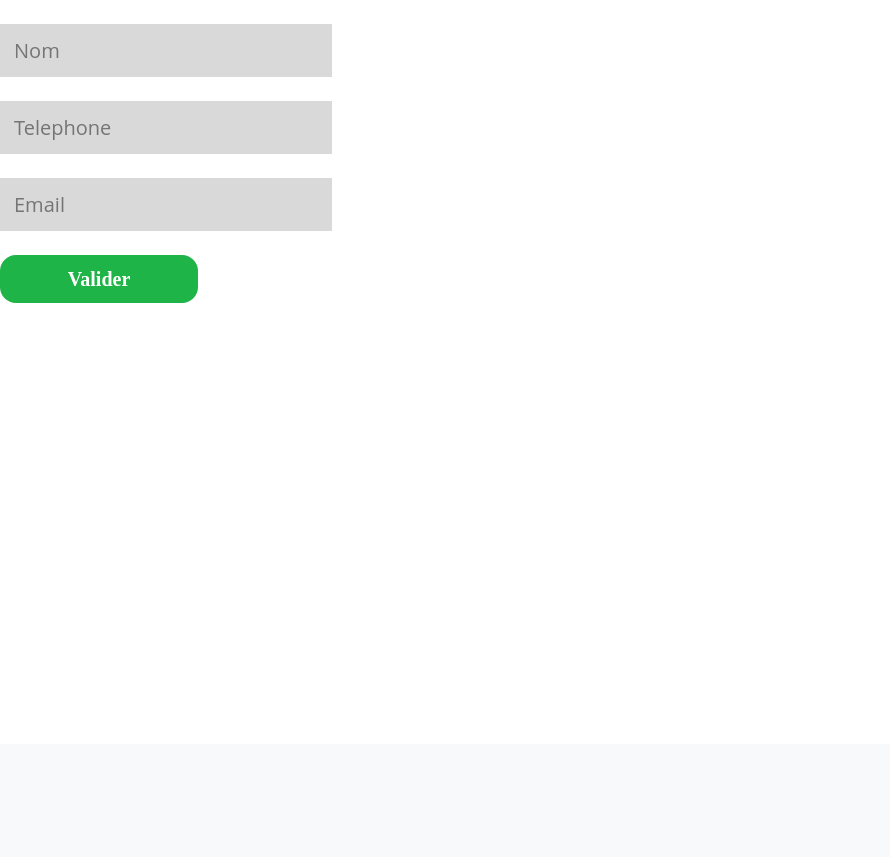
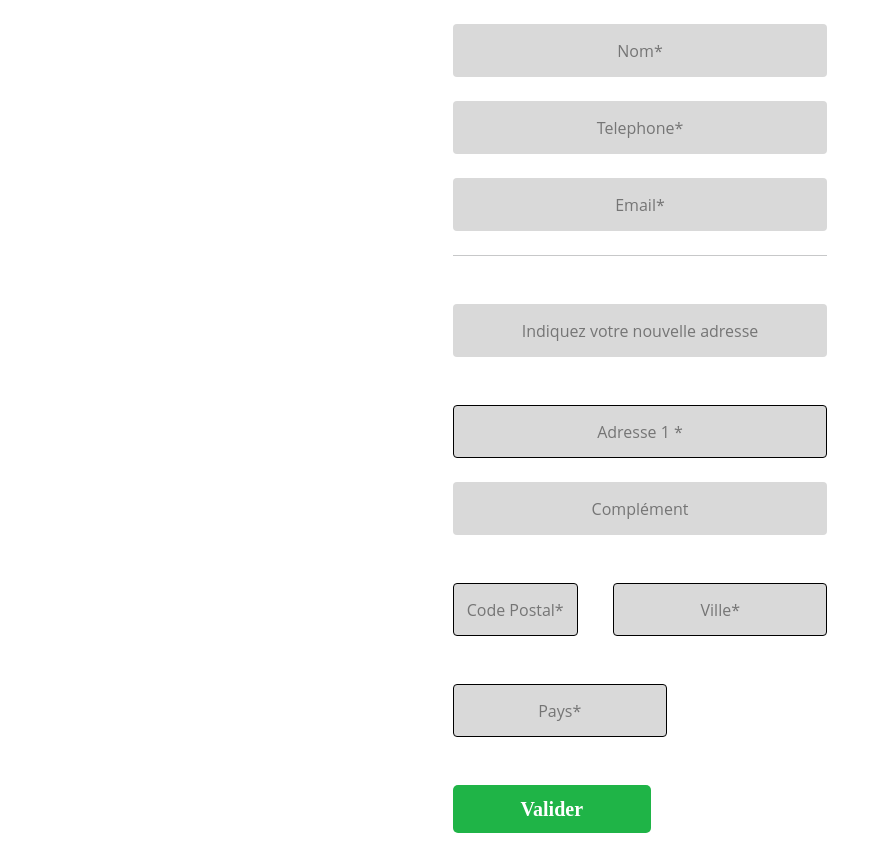
Before and after one commit to AnTh0Ny77/myRecode, a PHP site: the page made by public/templates/client.html.twig in a window 1280 px wide. Shown: the part 56-913 px from the top of the page, without its empty margins (0-890 px from the left). Before the commit the page ends 359 px from the top, so only its background shows below. Run offline with PHP 8.4, Linux system fonts and the light colour scheme; the template is opened without the code that fills it, so the values that code supplies are empty; some libraries are stand-ins or nearby versions; some web fonts are replaced.

Commit message:
adress setting

```diff
--- a/config.json
+++ b/config.json
@@ -3,7 +3,7 @@
         "url": "/myRecode"
     },
     "AuthService": {
-        "url": "http://localhost"
+        "url": "http://localhost:8080"
     }
 
 }
--- a/index.php
+++ b/index.php
@@ -34,7 +34,7 @@ switch ($globalRequest){
         echo home::index();
         break;
 
-    case $config->base->url.'/client/update'.$getData:
+    case $config->base->url.'/client'.$getData:
         echo client::update();
         break;
 
--- a/public/css/base.css
+++ b/public/css/base.css
@@ -6,7 +6,7 @@
     width: 198px;
     height: 48px;
     background: #1FB447;
-    border-radius: 16px;
+    border-radius: 5px;
     border: none;
     color: #FFFFFF;
     font-family: 'Open Sans Hebrew';
@@ -21,7 +21,7 @@
     width: 198px;
     height: 48px;
     background: #1FB447;
-    border-radius: 16px;
+    border-radius: 5px;
     cursor: pointer;
     color: #FFFFFF;
     border: none;
@@ -49,6 +49,70 @@
     color: rgba(54, 54, 54, 0.6);
     background: #D9D9D9;
 }
+.touch{
+    cursor: pointer;
+}
+
+
+.input-myRecode{
+    border: none;
+    font-family: 'Open Sans';
+    font-style: normal;
+    height: 53px;
+    font-weight: 400;
+    line-height: 27px;
+    text-align: center;
+
+
+    color: rgba(54, 54, 54, 0.6);
+    background: #D9D9D9;
+    border-radius: 4px;
+}
+
+.input-myRecode-disabled{
+    border: 1px;
+    border-style: solid;
+    border-color: #000000;
+    font-family: 'Open Sans';
+    font-style: normal;
+    height: 53px;
+    font-weight: 400;
+    line-height: 27px;
+    text-align: center;
+    color: rgba(70, 69, 69, 0.6);
+    background: #D9D9D9;
+    border-radius: 4px;
+}
+
+
+.pac-container {
+    background-color: #D9D9D9;
+
+    border-radius: 2px;
+    border-top: 1px solid #d9d9d9;
+    font-family: Arial, sans-serif;
+    box-shadow: 0 2px 6px rgba(0, 0, 0, 0.3);
+    -moz-box-sizing: border-box;
+    -webkit-box-sizing: border-box;
+    box-sizing: border-box;
+    overflow: hidden
+}
+
+.pac-container:after {
+    background-image: none !important;
+    height: 0px;
+}
+
+.input-myRecode:focus{
+
+    outline: none !important;
+    border:1px solid #1FB447;
+}
+
+.input-myRecode-disabled:focus{
+    outline: none !important;
+    cursor: not-allowed;
+}
 
 .input-myRecode-text:focus{
     outline: none;
@@ -61,12 +125,12 @@
     text-align: left;
 }
 
-input[type="email"]{
+/* input[type="email"]{
     text-align: center;
 }
 input[type="text"] {
     text-align: right;
-}
+} */
 
 .wrapper-myRecode{
     margin-top: 14%;
@@ -99,12 +163,13 @@ input[type="text"] {
     background: #D9D9D9;
     border: #D9D9D9;
     position: fixed;
-    top: 50%;
+    top: 45%;
     left: 50%;
     transform: translate(-50%, -50%);
     z-index: 3000;
     min-height: 340px;
-    min-width: 200px;
+    min-width: 350px ;
+    width: 700px;
 }
 .div-alert{
     padding-top: 12%;
--- /dev/null
+++ b/public/js/place.js
@@ -0,0 +1,53 @@
+
+const center = { lat: 50.064192, lng: -130.605469 };
+// Create a bounding box with sides ~10km away from the center point
+const defaultBounds = {
+  north: center.lat + 0.1,
+  south: center.lat - 0.1,
+  east: center.lng + 0.1,
+  west: center.lng - 0.1,
+};
+
+const input = document.getElementById("pac-input");
+const options = {
+  bounds: defaultBounds,
+  fields: ["address_components", "name"],
+  strictBounds: false,
+};
+
+const autocomplete = new google.maps.places.Autocomplete(input, options);
+google.maps.event.addListener(autocomplete, 'place_changed', function () {
+    var place =  autocomplete.getPlace();
+    let adresse = "";
+    place.address_components.forEach(element => {
+            for (const Key in element) {
+                if (Key == "types"){
+                    switch (element[Key][0]) {
+
+                        case "street_number":
+                            adresse += element.long_name + " ";
+                            break;
+                        case "country":
+                             document.getElementById('cli__pays').value = element.long_name
+                            break;
+                        case "route":
+                            adresse += element.long_name;
+                            break;
+                        case "locality":
+                            document.getElementById('cli__ville').value = element.long_name
+                            break;
+                        case "postal_code":
+                            document.getElementById('cli__cp').value = element.long_name
+                            break;
+
+                        default:
+                            break;
+                    }
+
+                }
+            }
+            document.getElementById('cli__adr1').value =  adresse
+            document.getElementById("pac-input").value = "";
+            document.getElementById("cli__adr2").value = "";
+    });
+});
--- a/public/templates/client.html.twig
+++ b/public/templates/client.html.twig
@@ -1,11 +1,33 @@
 {% extends 'base.html.twig' %}
     {% block style %}
+
     {% endblock %}
 {% block main %}
     {% include "elements/navbar.html.twig" %}
+    {% if alert %}
+        <div class="alert alert-recode alert-warning alert-dismissible fade show" role="alert">
+            <div class="div-alert">
+                <b>
+                    {{alert.message}}
+                </b>
+            </div>
+            <button type="button" class="btn-close" data-bs-dismiss="alert" aria-label="Close"></button>
+        </div>
+    {% endif %}
         <main class=" d-flex">
-           {% include "forms/client_forms.html.twig" %}
+            <div class="mx-auto">
+                {% include "forms/client_forms.html.twig" %}
+
+            </div>
+
         </main>
 {% endblock %}
     {% block script %}
+    <script
+        src="https://maps.googleapis.com/maps/api/js?key=Your_api_key&libraries=places">
+    </script>
+    <script
+        src="public/js/place.js">
+    </script>
+
     {% endblock %}
--- a/public/templates/elements/navbar.html.twig
+++ b/public/templates/elements/navbar.html.twig
@@ -11,11 +11,11 @@
                         <i class="fas fa-cog"></i>
                     </a>
                     <ul class="dropdown-menu ">
-                        <li><a class="dropdown-item" href="profil">Mon profil</a></li>
+                        <li><a class="dropdown-item" href="home">Mon profil</a></li>
                         <hr>
                         <h6 class="text-muted">Mes sites</h6>
                             {% for client in user.clients %}
-                                <li><a class="dropdown-item" href="client/update?cli__id={{client.cli__id}}">{{client.cli__nom}}</a></li>
+                                <li><a class="dropdown-item" href="client?cli__id={{client.cli__id}}">{{client.cli__nom}}</a></li>
                             {% endfor %}
                         <hr>
                         <li><a class="dropdown-item" href="logout">Se deconnecter</a></li>
--- a/public/templates/forms/client_forms.html.twig
+++ b/public/templates/forms/client_forms.html.twig
@@ -1,4 +1,4 @@
-<forms method="{{method}}" action="{{action}}">
+<form method="POST" action="client">
     {% if alert %}
         <div class="alert alert-recode alert-warning alert-dismissible fade show" role="alert">
             <div class="div-alert">
@@ -11,20 +11,49 @@
     {% endif %}
 
     {% if client %}
-        <input type="hidden" name="user__id" value="{{client.cli__id}}">
+        <input type="hidden" name="cli__id" value="{{client.cli__id}}">
     {% endif %}
 
-    <div class="form-floating my-4 ">
-        <input type="text" class="input-myRecode-text" value="{{client.cli__nom}}" name="cli__nom" placeholder="Nom" minlength="2" maxlength="150" required>
+    <div class=" my-4 d-flex justify-content-center">
+        <input type="text" class="input-myRecode col-7 touch" value="{{client.cli__nom}}" name="cli__nom" placeholder="Nom*" minlength="2" maxlength="65"  required>
     </div>
 
-    <div class="form-floating my-4 ">
-        <input type="text" class="input-myRecode-text" value="{{client.cli__tel}}" name="cli__tel" placeholder="Telephone" minlength="8" maxlength="20" required>
+    <div class=" my-4 d-flex justify-content-center">
+        <input type="text" class="input-myRecode col-7 touch" value="{{client.cli__tel}}" name="cli__tel" placeholder="Telephone*" minlength="8" maxlength="20" required>
     </div>
 
-    <div class="form-floating my-4 ">
-        <input type="text" class="input-myRecode-text" value="{{client.cli__email}}" name="cli__email" placeholder="Email" minlength="8" maxlength="20" required>
+    <div class=" my-4 d-flex justify-content-center">
+        <input type="text" class="input-myRecode col-7 touch" value="{{client.cli__email}}" name="cli__email" placeholder="Email*" minlength="8" maxlength="75" required>
+    </div>
+    <hr class="col-7 mx-auto">
+    <div class=" my-5 d-flex justify-content-center">
+        <input type="text" class="input-myRecode col-7 touch" id="pac-input" placeholder="Indiquez votre nouvelle adresse">
     </div>
 
-    <button class="btn-myRecode-success  mx-auto" type="submit">Valider</button>
-</forms>
+    <div class=" my-4 d-flex justify-content-center">
+        <input type="text" class="input-myRecode-disabled col-7 " value="{{client.cli__adr1}}" name="cli__adr1" id="cli__adr1" placeholder="Adresse 1 *" minlength="5" maxlength="75" readonly="readonly"  required>
+    </div>
+
+    <div class=" my-4 d-flex justify-content-center">
+        <input type="text" class="input-myRecode col-7 touch" value="{{client.cli__adr2}}" name="cli__adr2" id="cli__adr2" placeholder="Complément" minlength="4"  maxlength="75" >
+    </div>
+
+    <div class="d-flex flex-wrap col-7 mx-auto justify-content-between ">
+
+            <input type="text" class="input-myRecode-disabled col-4   my-4 " value="{{client.cli__cp}}" name="cli__cp" id="cli__cp" placeholder="Code Postal*" minlength="3" maxlength="10" readonly="readonly"  required>
+
+
+
+            <input type="text" class="input-myRecode-disabled my-4 " value="{{client.cli__ville}}" name="cli__ville" id="cli__ville" placeholder="Ville*" minlength="2" maxlength="30" readonly="readonly"  required>
+
+
+
+            <input type="text" class="input-myRecode-disabled  my-4" value="{{client.cli__pays}}" name="cli__pays" id="cli__pays" placeholder="Pays*" minlength="2" maxlength="30" readonly="readonly"  required>
+
+    </div>
+
+    <div class="mx-auto my-4 col-7">
+        <button class="btn-myRecode-success  mx-auto" type="submit">Valider</button>
+    </div>
+
+</form>
--- a/src/Controllers/BaseController.php
+++ b/src/Controllers/BaseController.php
@@ -4,7 +4,6 @@ require  '././vendor/autoload.php';
 
 Class BaseController
 {
-
     protected static $twig;
 
 	protected static function init()
@@ -17,7 +16,4 @@ Class BaseController
        	]);
        	self::$twig->addExtension(new \Twig\Extension\DebugExtension());
 	}
-
-
-
 }
--- a/src/Controllers/IndexController.php
+++ b/src/Controllers/IndexController.php
@@ -13,6 +13,7 @@ Class IndexController extends BaseController
         $Security = new AuthService();
         self::init();
         $alert = false ;
+        $_SESSION['alert'] = "";
 
         if (!empty($_POST['user__mail']) && !empty($_POST['user__password']))
             $user =  $Security->login($_POST['user__mail'] , $_POST['user__password'] );
--- a/src/Services/AuthService.php
+++ b/src/Services/AuthService.php
@@ -140,6 +140,7 @@ class AuthService {
             $user = json_decode($user->getBody()->read(1024));
             $user = $mappingService->map($user[0],User::class);
             if ($user instanceof User) {
+                $user->setToken($token[0]->token);
                 return $user;
             }
             return false;
--- a/src/Services/MappingServices.php
+++ b/src/Services/MappingServices.php
@@ -5,6 +5,7 @@ require  '././vendor/autoload.php';
 class MappingServices {
 
     public function map($data, $class){
+
         $object = new $class();
         foreach($data as $key => $value){
             $setName = 'set' . ucfirst($key);
```
Also changed, not shown: public/templates/home.html.twig (+5 -5 lines), public/templates/login.html.twig (+10 -16 lines), src/Controllers/ClientController.php (+62 -8 lines).
